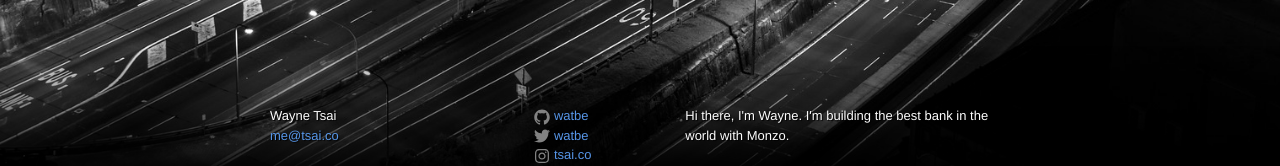
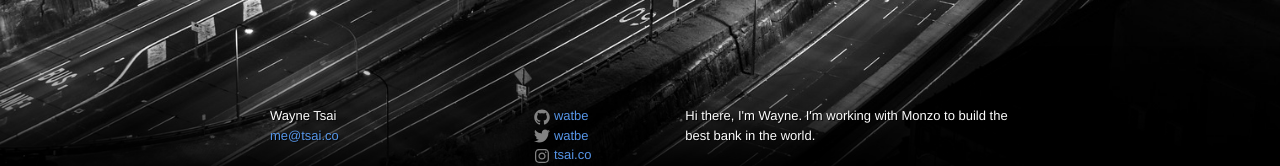
Before and after one commit to watbe/watbe.github.io, a Jekyll site: the page built from index.html, in a window 1280 px wide. Shown: the part 734-900 px from the top of the page. Built offline with Jekyll 4.4.1, drawn with Linux system fonts in a browser that asks for light colours.

Commit message:
Update _config.yml

```diff
--- a/_config.yml
+++ b/_config.yml
@@ -2,7 +2,7 @@
 title: Wayne Tsai
 email: me@tsai.co
 description: > # this means to ignore newlines until "baseurl:"
-    Hi there, I'm Wayne. I'm building the best bank in the world with Monzo.
+    Hi there, I'm Wayne. I'm working with Monzo to build the best bank in the world.
 baseurl: "" # the subpath of your site, e.g. /blog/
 url: "https://www.tsai.co" # the base hostname & protocol for your site
 twitter_username: watbe
```
